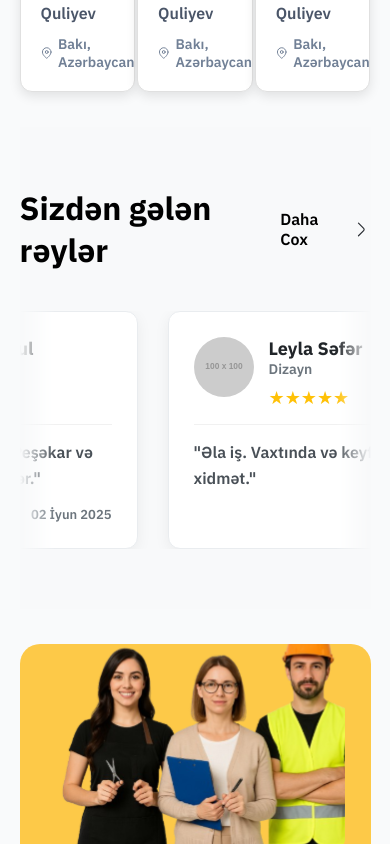
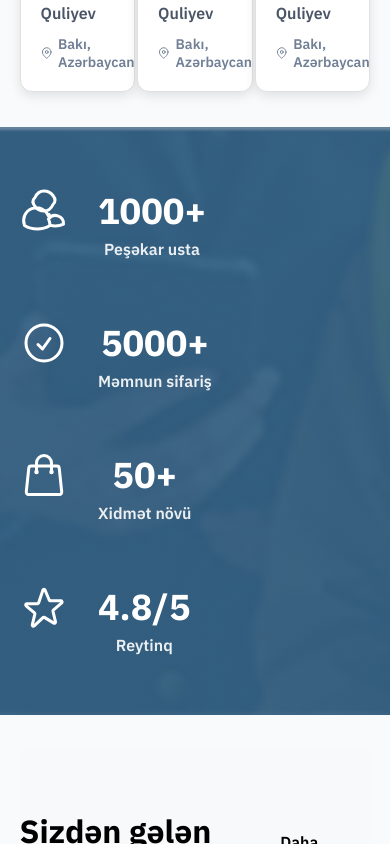
Before and after one commit to Yunis003/BDA-Pesekarlar.az, a React (Vite) app: page / in a window 390 px wide. Shown: the part 2480-3324 px from the top of the page. Built offline with nearby package versions, Linux system fonts and the light colour scheme.

Commit message:
Stats Banner Section

```diff
--- a/src/App.jsx
+++ b/src/App.jsx
@@ -5,6 +5,7 @@ import Flags from './Components/Flags';
 import Card from './Components/Card';
 import JoinUsCard from './Components/JoinUsCard';
 import Comments from './Components/Comments';
+import StatsBanner from './Components/StatsBanner';
 import './App.css';
 function App() {
   return (
@@ -14,6 +15,7 @@ function App() {
       <Categories />
       <Flags />
       <Card />
+      <StatsBanner />
       <Comments />
       <JoinUsCard />
       {/* <Footer /> */}
--- a/src/Components/Comments.jsx
+++ b/src/Components/Comments.jsx
@@ -1,10 +1,7 @@
-// src/InfiniteCarousel.js
-
 import React from 'react';
 import './comments.css';
-import arrow from '../assets/arrow-down.svg'; // İstifadə olunan ox şəkli
+import arrow from '../assets/arrow-down.svg';
 
-// Rəylər üçün nümunə məlumatlar
 const testimonials = [
     {
         id: 1,
@@ -13,7 +10,7 @@ const testimonials = [
         quote: 'Çox məmnun qaldım. Peşəkar və sürətli xidmət göstərdilər.',
         date: '02 İyun 2025',
         rating: 5,
-    image: 'https://via.placeholder.com/100' // Real şəkil URL-i
+        image: 'https://via.placeholder.com/100'
     },
     {
         id: 2,
@@ -22,7 +19,7 @@ const testimonials = [
         quote: 'Əla iş. Vaxtında və keyfiyyətli xidmət.',
         date: '22 Aprel 2025',
         rating: 5,
-    image: 'https://via.placeholder.com/100' // Real şəkil URL-i
+        image: 'https://via.placeholder.com/100'
     },
     {
         id: 3,
@@ -31,7 +28,7 @@ const testimonials = [
         quote: 'Komandanızla işləmək çox xoş idi. Təklif edirəm!',
         date: '10 May 2025',
         rating: 5,
-    image: 'https://via.placeholder.com/100' // Real şəkil URL-i
+        image: 'https://via.placeholder.com/100'
     },
     {
         id: 4,
@@ -40,11 +37,10 @@ const testimonials = [
         quote: 'Gözləntilərimi tam qarşıladı. Təşəkkürlər!',
         date: '15 Mart 2025',
         rating: 4,
-    image: 'https://via.placeholder.com/100' // Real şəkil URL-i
+        image: 'https://via.placeholder.com/100'
     }
 ];
 
-// Ulduz komponenti
 const StarRating = ({ rating }) => {
     const stars = Array.from({ length: 5 }, (_, i) => (
         <span key={i} className={i < rating ? 'star filled' : 'star'}>★</span>
@@ -52,9 +48,7 @@ const StarRating = ({ rating }) => {
     return <div className="star-rating">{stars}</div>;
 };
 
-
 const Comments = () => {
-  // Sonsuz effekt üçün rəylər siyahısını iki dəfə birləşdiririk
     const duplicatedTestimonials = [...testimonials, ...testimonials];
 
     return (
@@ -63,8 +57,6 @@ const Comments = () => {
                 <h2>Sizdən gələn rəylər</h2>
                 <p style={{ display: "flex", alignItems:"center", gap:"10px" }}>Daha Cox <img src={arrow} alt="arrow-right" style={{ rotate:"-90deg", width:"20px" }} /></p>
             </div>
-
-      {/* Sürüşən karusel üçün konteyner */}
             <div className="carousel-container">
                 <div className="carousel-track">
                     {duplicatedTestimonials.map((testimonial, index) => (
@@ -76,7 +68,6 @@ const Comments = () => {
                                         <h3 className="author-name">{testimonial.name}</h3>
                                         <p className="author-role">{testimonial.role}</p>
                                     </div>
-                  {/* Ulduzların yeni yeri */}
                                     <StarRating rating={testimonial.rating} />
                                 </div>
                             </div>
--- /dev/null
+++ b/src/Components/StatsBanner.jsx
@@ -0,0 +1,61 @@
+import React from 'react';
+import './StatsBanner.css';
+
+const statsData = [
+    {
+        icon: (
+            <svg xmlns="http://www.w3.org/2000/svg" fill="none" viewBox="0 0 24 24" strokeWidth={1.5} stroke="currentColor">
+                <path strokeLinecap="round" strokeLinejoin="round" d="M15 19.128a9.38 9.38 0 002.625.372 9.337 9.337 0 004.121-.952 4.125 4.125 0 00-7.533-2.493M15 19.128v-.003c0-1.113-.285-2.16-.786-3.07M15 19.128v.106A12.318 12.318 0 018.624 21c-2.331 0-4.512-.645-6.374-1.766l-.001-.109a6.375 6.375 0 0111.964-4.67c.12-.24.232-.487.335-.737M12 12c-1.832 0-3.463-.923-4.5-2.251s-1.481-3.132 0-4.498C8.537 2.923 10.168 2 12 2c1.832 0 3.463.923 4.5 2.251s1.481 3.132 0 4.498C15.463 11.077 13.832 12 12 12z" />
+            </svg>
+        ),
+        value: '1000+',
+        label: 'Peşəkar usta',
+    },
+    {
+        icon: (
+            <svg xmlns="http://www.w3.org/2000/svg" fill="none" viewBox="0 0 24 24" strokeWidth={1.5} stroke="currentColor">
+                <path strokeLinecap="round" strokeLinejoin="round" d="M9 12.75L11.25 15 15 9.75M21 12a9 9 0 11-18 0 9 9 0 0118 0z" />
+            </svg>
+        ),
+        value: '5000+',
+        label: 'Məmnun sifariş',
+    },
+    {
+        icon: (
+            <svg xmlns="http://www.w3.org/2000/svg" fill="none" viewBox="0 0 24 24" strokeWidth={1.5} stroke="currentColor">
+                <path strokeLinecap="round" strokeLinejoin="round" d="M15.75 10.5V6a3.75 3.75 0 10-7.5 0v4.5m11.356-1.993l1.263 12c.07.658-.463 1.243-1.117 1.243H4.252c-.654 0-1.187-.585-1.117-1.243l1.263-12A1.125 1.125 0 015.513 7.5h12.974c.576 0 1.059.435 1.117 1.007zM8.625 10.5a.375.375 0 11-.75 0 .375.375 0 01.75 0zm7.5 0a.375.375 0 11-.75 0 .375.375 0 01.75 0z" />
+            </svg>
+        ),
+        value: '50+',
+        label: 'Xidmət növü',
+    },
+    {
+        icon: (
+                <svg xmlns="http://www.w3.org/2000/svg" fill="none" viewBox="0 0 24 24" strokeWidth={1.5} stroke="currentColor">
+                        <path strokeLinecap="round" strokeLinejoin="round" d="M11.48 3.499a.562.562 0 011.04 0l2.125 5.111a.563.563 0 00.475.31h5.418a.563.563 0 01.321.988l-4.204 3.602a.563.563 0 00-.182.557l1.285 5.385a.562.562 0 01-.84.61l-4.725-2.885a.563.563 0 00-.586 0L6.982 21.54a.562.562 0 01-.84-.61l1.285-5.386a.562.562 0 00-.182-.557l-4.204-3.602a.563.563 0 01.321-.988h5.418a.563.563 0 00.475-.31L11.48 3.5z" />
+                </svg>
+        ),
+        value: '4.8/5',
+        label: 'Reytinq',
+    },
+];
+
+const StatsBanner = () => {
+    return (
+        <section className="stats-banner">
+            <div className="stats-container">
+                {statsData.map((stat, index) => (
+                    <div className="stat-item" key={index}>
+                        <div className="stat-icon">{stat.icon}</div>
+                        <div className="datas">
+                        <h2 className="stat-value">{stat.value}</h2>
+                        <p className="stat-label">{stat.label}</p>
+                        </div>
+                    </div>
+                ))}
+            </div>
+        </section>
+    );
+};
+
+export default StatsBanner;
--- a/src/Components/comments.css
+++ b/src/Components/comments.css
@@ -1,7 +1,5 @@
-/* src/InfiniteCarousel.css */
-
 .testimonial-section {
-  padding: 60px 0; /* Üstdən və altdan boşluq */
+    padding: 60px 0;
     width: 90%;
     background-color: #f8f9fa;
     overflow-x: hidden;
@@ -23,43 +21,33 @@
     color: #343a40;
 }
 
-/* KARUSELİN ƏSAS STİLLƏRİ */
-
 .carousel-container {
-  overflow: hidden; /* Əsas sehr budur: lent kənara çıxdıqda gizlədir */
+    overflow: hidden;
     width: 100%;
     position: relative;
-  /* Kənarlarda solğunlaşma effekti üçün (optional, but looks good) */
     -webkit-mask-image: linear-gradient(to right, transparent 0%, black 10%, black 90%, transparent 100%);
     mask-image: linear-gradient(to right, transparent 0%, black 10%, black 90%, transparent 100%);
 }
 
 .carousel-track {
-  display: flex; /* Bütün qutuları yan-yana düzür */
-  /* Qutuların ümumi enini hesablayırıq (qutu_eni * qutu_sayı * 2) */
-  /* Məsələn: 350px * 4 qutu * 2 (çünki təkrarlanır) = 2800px */
+    display: flex;
     width: calc(350px * 8);
-  animation: scroll 40s linear infinite; /* Animasiyanı tətbiq edirik */
+    animation: scroll 40s linear infinite;
 }
 
-/* Mouse ilə üzərinə gəldikdə animasiyanı dayandırmaq üçün */
 .carousel-container:hover .carousel-track {
     animation-play-state: paused;
 }
 
-/* ANİMASİYA KEYFRAMES */
 @keyframes scroll {
     from {
         transform: translateX(0);
     }
     to {
-    /* Lent eninin yarısı qədər sola sürüşdürürük.
-       Bu, animasiyanın qırılmadan təkrarlanmasını təmin edir. */
         transform: translateX(-50%);
     }
 }
 
-/* RƏY QUTUSU VƏ İÇİNDƏKİLƏR */
 .testimonial-box {
     background-color: #ffffff;
     border: 1px solid #e9ecef;
@@ -68,14 +56,14 @@
     box-shadow: 0 4px 15px rgba(0, 0, 0, 0.06);
     display: flex;
     flex-direction: column;
-  width: 320px; /* Hər qutunun sabit eni */
-  margin: 0 15px; /* Qutular arası məsafə */
-  flex-shrink: 0; /* Qutuların ölçüsünün dəyişməsinin qarşısını alır */
+    width: 320px;
+    margin: 0 15px;
+    flex-shrink: 0;
 }
 
 .author-info {
     display: flex;
-  align-items: flex-start; /* Düzülüşü yuxarıdan başlamaq üçün */
+    align-items: flex-start;
     margin-bottom: 15px;
 }
 
@@ -87,14 +75,13 @@
     flex-shrink: 0;
 }
 
-/* Ulduzları və ad/vəzifəni saxlayan yeni konteyner */
 .author-content-wrapper {
     display: flex;
     flex-direction: column;
 }
 
 .author-details {
-  margin-bottom: 8px; /* Ad/vəzifə ilə ulduzlar arası məsafə */
+    margin-bottom: 8px;
 }
 
 .author-name {
@@ -124,7 +111,7 @@
     flex-grow: 1;
     line-height: 1.6;
     margin-bottom: 15px;
-  border-top: 1px solid #f1f1f1; /* Sitatı ayırmaq üçün incə xətt */
+    border-top: 1px solid #f1f1f1;
     padding-top: 15px;
 }
 
--- /dev/null
+++ b/src/Components/statsbanner.css
@@ -0,0 +1,72 @@
+.stats-banner {
+    width: 100%;
+    background-image:
+      linear-gradient(rgba(45, 85, 120, 0.7), rgba(45, 85, 120, 0.7)),
+      url('../assets/back.png');
+    background-size: cover;
+    background-position: center center;
+    background-repeat: no-repeat;
+    padding: 80px 20px;
+    color: #ffffff;
+}
+
+.stats-container {
+  display: flex;
+  justify-content: space-around;
+  align-items: center;
+  flex-wrap: wrap;
+  max-width: 1200px;
+  margin: 0 auto;
+  gap: 20px;
+}
+
+.stat-item {
+  text-align: center;
+  display: flex;
+  gap: 30px;
+  min-width: 200px;
+}
+
+.stat-icon svg {
+  width: 48px;
+  height: 48px;
+  margin-bottom: 15px;
+}
+
+.stat-value {
+  font-size: 42px;
+  font-weight: 700;
+  margin: 0;
+}
+
+.stat-label {
+  font-size: 16px;
+  margin: 5px 0 0 0;
+  opacity: 0.9;
+}
+
+@media (max-width: 992px) {
+  .stats-container {
+    justify-content: center;
+  }
+  .stat-item {
+    flex-basis: 40%;
+    margin-bottom: 30px;
+  }
+}
+
+@media (max-width: 576px) {
+  .stats-banner {
+    padding: 60px 20px;
+  }
+  .stat-item {
+    flex-basis: 100%;
+    margin-bottom: 40px;
+  }
+  .stat-item:last-child {
+    margin-bottom: 0;
+  }
+  .stat-value {
+    font-size: 36px;
+  }
+}
```
Also changed, not shown: src/assets/back.png (added). Lines whose indentation alone changed are shown as unchanged.
